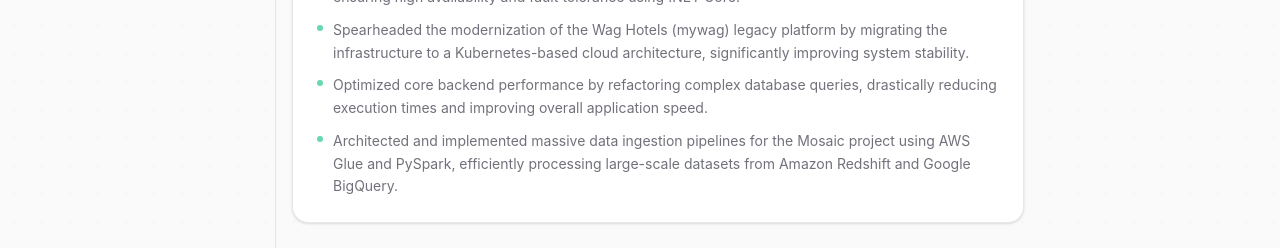
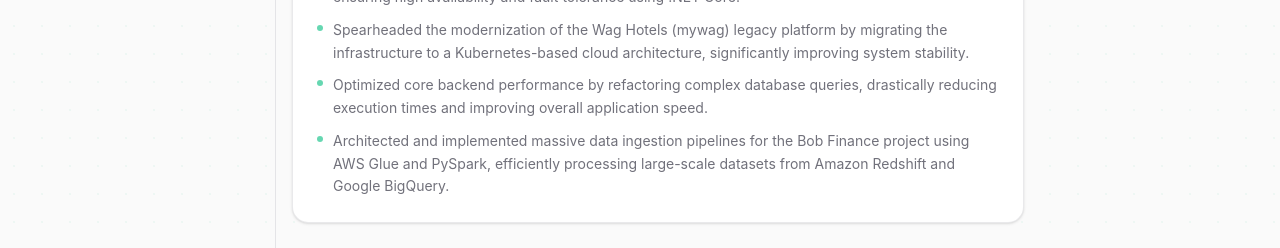
Before and after one commit to Zozi96/Portfolio, a React (Vite) app: page / in a window 1280 px wide. Shown: the part 4300-4548 px from the top of the page. Built offline with nearby package versions, Linux system fonts and the light colour scheme; no server answers.

Commit message:
Replace Mosaic with Bob Finance in experience descriptions (EN/ES)
Co-authored-by: Zozi96 <71147155+Zozi96@users.noreply.github.com>

```diff
--- a/src/data/content.ts
+++ b/src/data/content.ts
@@ -269,7 +269,7 @@ export const content: LocalizedContent = {
             "Lead the architectural design and development of distributed microservices for Advanta Health, ensuring high availability and fault tolerance using .NET Core.",
             "Spearheaded the modernization of the Wag Hotels (mywag) legacy platform by migrating the infrastructure to a Kubernetes-based cloud architecture, significantly improving system stability.",
             "Optimized core backend performance by refactoring complex database queries, drastically reducing execution times and improving overall application speed.",
-            "Architected and implemented massive data ingestion pipelines for the Mosaic project using AWS Glue and PySpark, efficiently processing large-scale datasets from Amazon Redshift and Google BigQuery.",
+            "Architected and implemented massive data ingestion pipelines for the Bob Finance project using AWS Glue and PySpark, efficiently processing large-scale datasets from Amazon Redshift and Google BigQuery.",
           ],
         },
         {
@@ -499,7 +499,7 @@ export const content: LocalizedContent = {
             "Lidero el diseño arquitectónico y desarrollo de microservicios distribuidos para Advanta Health, asegurando alta disponibilidad utilizando .NET Core.",
             "Dirigí la modernización de la plataforma legacy de Wag Hotels (mywag) migrando la infraestructura a una arquitectura cloud basada en Kubernetes, mejorando significativamente la estabilidad del sistema.",
             "Optimicé el rendimiento crítico del backend mediante la refactorización de consultas complejas de base de datos, reduciendo drásticamente los tiempos de ejecución y la velocidad general de la aplicación.",
-            "Arquitecté e implementé pipelines de ingesta masiva de datos para el proyecto Mosaic usando AWS Glue y PySpark, procesando eficientemente datasets a gran escala desde Amazon Redshift y Google BigQuery.",
+            "Arquitecté e implementé pipelines de ingesta masiva de datos para el proyecto Bob Finance usando AWS Glue y PySpark, procesando eficientemente datasets a gran escala desde Amazon Redshift y Google BigQuery.",
           ],
         },
         {
```
